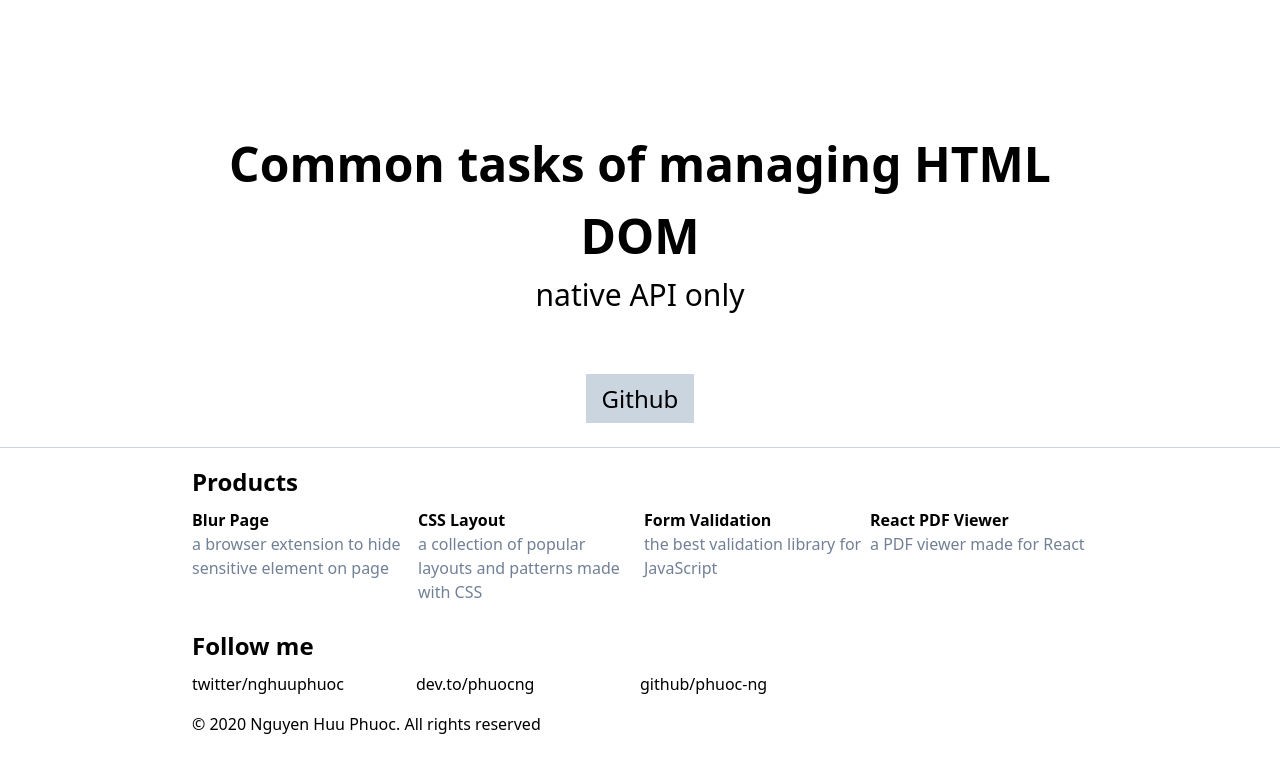
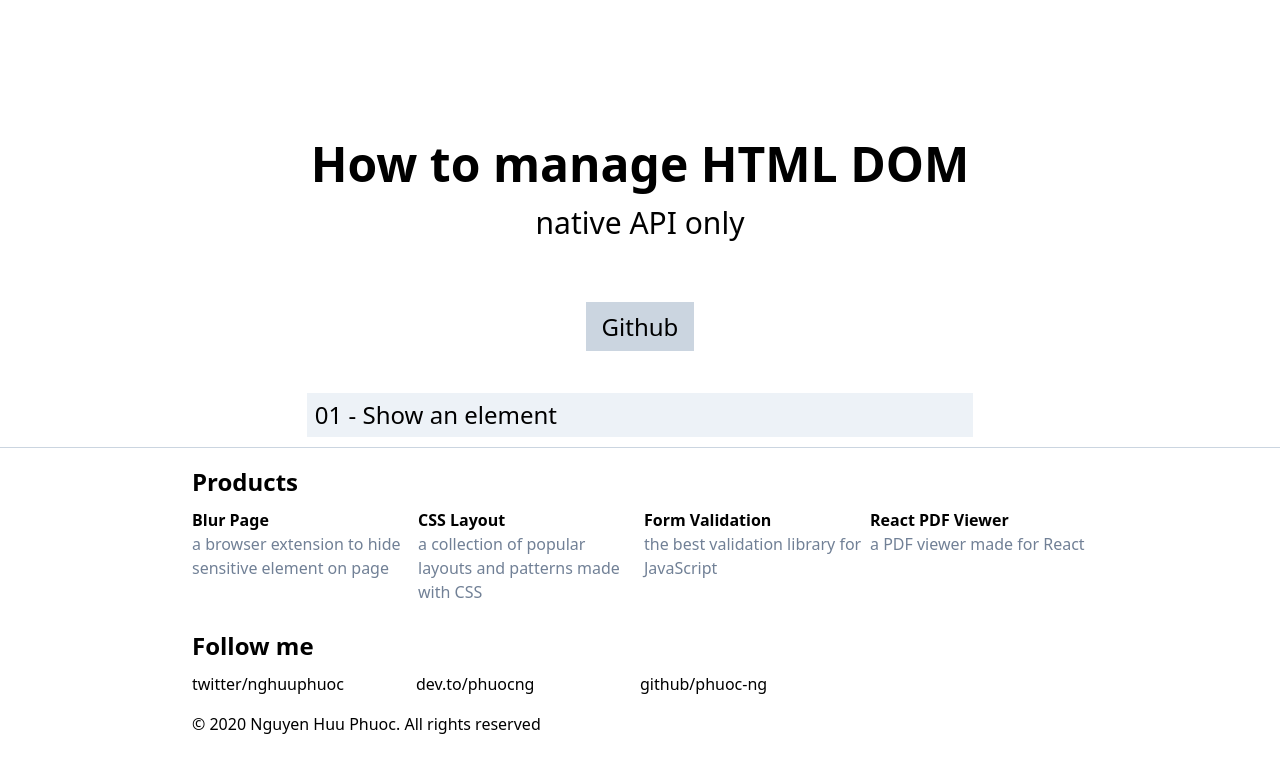
Before and after one commit to phuocng/html-dom, a React app: page / in a window 1280 px wide. Shown: the top 772 px of the page. Built offline with nearby package versions, Linux system fonts and the light colour scheme.

Commit message:
List tasks in the homepage

```diff
--- /dev/null
+++ b/client/constants/TaskMetaMap.ts
@@ -0,0 +1,11 @@
+import TaskType from './TaskType';
+
+interface TaskMeta {
+    title: string;
+}
+
+const TaskMetaMap: Map<TaskType, TaskMeta> = new Map([
+    [TaskType.Show, { title: 'Show an element' }],
+]);
+
+export default TaskMetaMap;
--- /dev/null
+++ b/client/constants/TaskType.ts
@@ -0,0 +1,5 @@
+enum TaskType {
+    Show = 'show',
+}
+
+export default TaskType;
--- /dev/null
+++ b/client/helpers/slug.ts
@@ -0,0 +1,3 @@
+const slug = (item: string) => item.toLowerCase().split(' ').join('-');
+
+export default slug;
--- a/client/pages/HomePage.tsx
+++ b/client/pages/HomePage.tsx
@@ -1,9 +1,14 @@
 import React from 'react';
 import { Helmet } from 'react-helmet';
+import { Link } from 'react-router-dom';
 
+import TaskMetaMap from '../constants/TaskMetaMap';
+import TaskType from '../constants/TaskType';
+import slug from '../helpers/slug';
 import Layout from './Layout';
 
 const HomePage = () => {
+    console.log(TaskMetaMap);
     return (
         <Layout>
             <Helmet>
@@ -11,10 +16,10 @@ const HomePage = () => {
                 <meta name='description' content='Common tasks of managing HTML DOM with native API' />
             </Helmet>
 
-            <h1 className='font-bold mt-32 text-center text-4xl lg:text-5xl px-1'>Common tasks of managing HTML DOM</h1>
+            <h1 className='font-bold mt-32 text-center text-4xl lg:text-5xl px-1'>How to manage HTML DOM</h1>
             <h3 className='font-light mb-16 text-3xl text-center'>native API only</h3>
 
-            <div className="text-center">
+            <div className="mb-12 text-center">
                 <a
                     className="text-2xl bg-gray-400 px-4 py-2"
                     href="https://github.com/phuoc-ng/html-dom"
@@ -25,6 +30,27 @@ const HomePage = () => {
                     Github
                 </a>
             </div>
+
+            <div className='ml-auto mr-auto max-w-4xl'>
+                <ul>
+                {
+                    Object.values(TaskType).map((task, index) => {
+                        const title = TaskMetaMap.get(task).title;
+                        const idx = (index < 10) ? `0${index + 1}` : `${index + 1}`;
+                        return (
+                            <li key={task}>
+                                <Link
+                                    to={`/${slug(title)}`}
+                                    className='font-light text-2xl bg-gray-200 px-2 py-1 block'
+                                >
+                                    {idx} - {title}
+                                </Link>
+                            </li>
+                        );
+                    })
+                }
+                </ul>
+            </div>
         </Layout>
     );
 };
```
